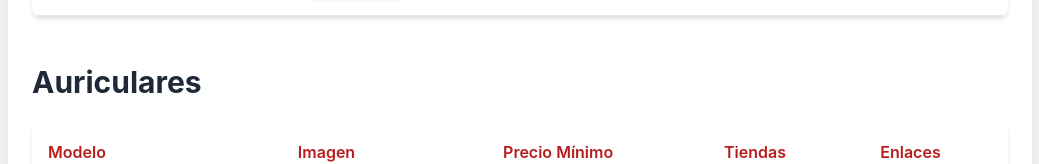
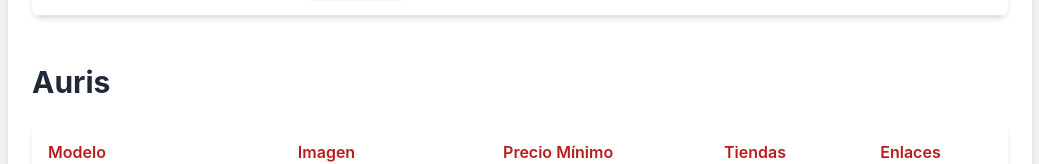
Before and after one commit to 3v3L1na/catalogo-audio, a plain HTML site: page index.html in a window 1280 px wide. Shown: the part 2198-2362 px from the top of the page, without its empty margins (120-1159 px from the left). Drawn offline with nearby package versions, Linux system fonts and the light colour scheme.

Commit message:
Update index.html

```diff
--- a/index.html
+++ b/index.html
@@ -313,7 +313,7 @@
                             <tr>
                                 <td data-label="Modelo">Estelon</td>
                                 <td data-label="Imagen">
-                                    <img src="https://www.monoandstereo.com/wp-content/uploads/2025/06/estelon_speakers_extreme_forza_review_matej_isak_mono_and_stereo_2025_high_end_audiophile_luxury_audio_music_-1.jpg"
+                                    <img src="https://www.stereolifemagazine.com/media/k2/items/cache/4d579989f459a06bb4be6c39e1df5046_XL.jpg"
                                          alt="Estelon"
                                          class="table-img"
                                          onerror="this.onerror=null;this.src='https://placehold.co/100x100/e5e7eb/6b7280?text=Imagen+no+disponible';">
@@ -411,8 +411,8 @@
             </section>
 
             <!-- Sección de Auriculares -->
-            <section id="auriculares" class="mt-12">
-                <h2 class="text-3xl font-bold text-gray-800 mb-6 text-center sm:text-left">Auriculares</h2>
+            <section id="auriculares" class="mt-12"> <!-- Updated ID to 'auriculares' for consistency with h2 -->
+                <h2 class="text-3xl font-bold text-gray-800 mb-6 text-center sm:text-left">Auris</h2> <!-- Changed title -->
                 <div class="overflow-x-auto rounded-lg shadow-md">
                     <table class="responsive-table min-w-full bg-white">
                         <thead>
```
